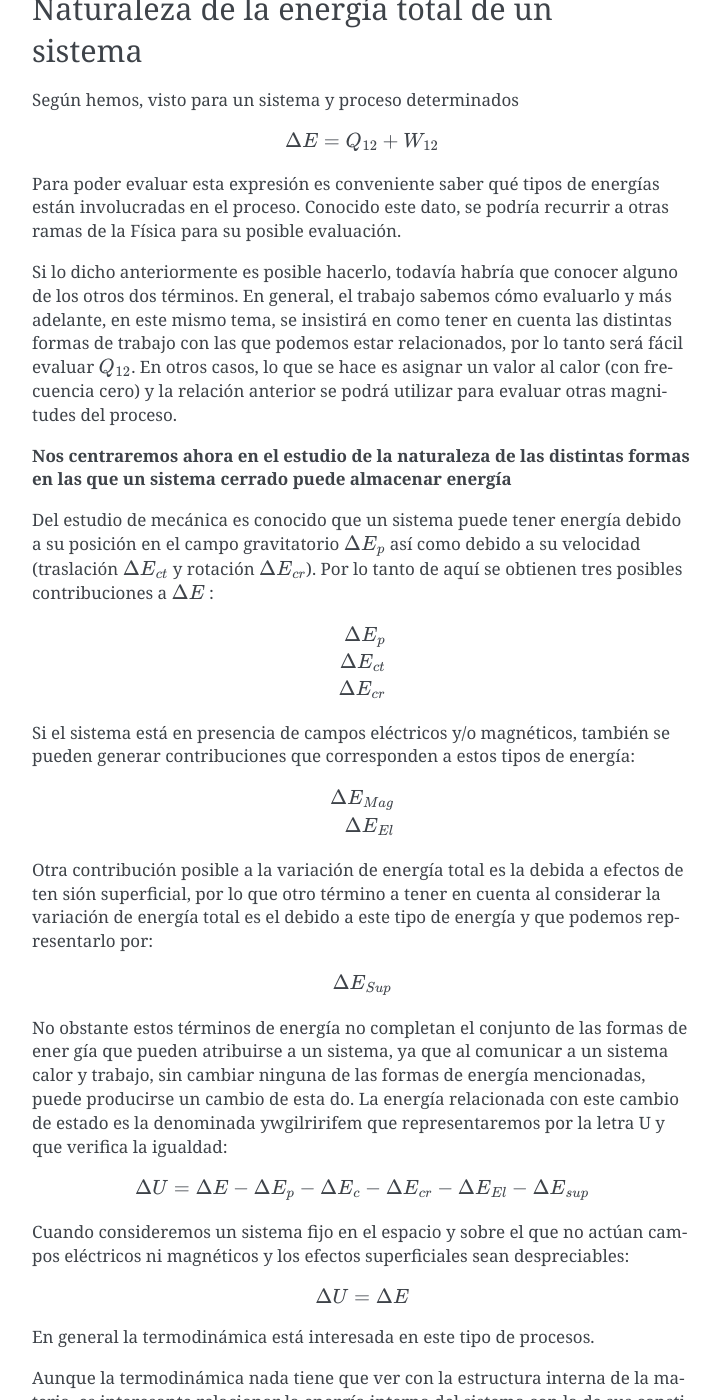
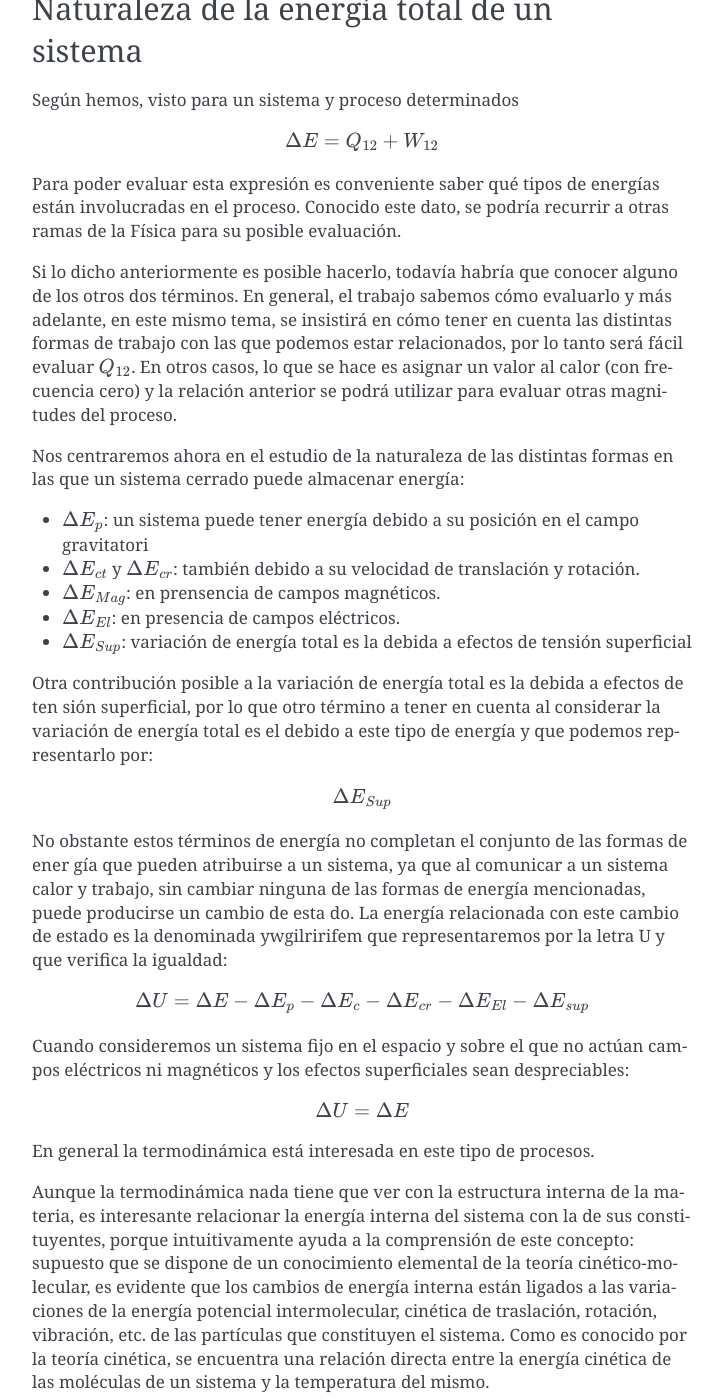
Before and after one commit to mantielero/termodinamica, a Sphinx documentation site: the page built from source/primer_principio_primer_principio.rst, in a window 1280 px wide and 1400 px high, scrolled down 5774 px. Shown: the whole window, without its empty margins (388-1109 px from the left). Built offline with Sphinx 7.4.7, drawn with Linux system fonts in a browser that asks for light colours; pages that are not in the unit, such as notebooks, are missing from menus.

Commit message:
Update primer_principio_primer_principio.rst

```diff
--- a/source/primer_principio_primer_principio.rst
+++ b/source/primer_principio_primer_principio.rst
@@ -176,25 +176,17 @@ Según hemos, visto para un sistema y proceso determinados
 
 Para poder evaluar esta expresión es conveniente saber qué tipos de energías están involucradas en el proceso. Conocido este dato, se podría recurrir a otras ramas de la Física para su posible evaluación.
 
-Si lo dicho anteriormente es posible hacerlo, todavía habría que conocer alguno de los otros dos términos.  En general, el trabajo sabemos cómo evaluarlo y más adelante, en este mismo tema, se insistirá en como tener en cuenta las distintas formas de trabajo con las que podemos estar relacionados, por lo tanto será fácil evaluar :math:`Q_{12}`.  En otros casos, lo que se hace es asignar un valor al calor (con frecuencia cero) y la relación anterior se podrá utilizar para evaluar otras magnitudes del proceso.
+Si lo dicho anteriormente es posible hacerlo, todavía habría que conocer alguno de los otros dos términos.  En general, el trabajo sabemos cómo evaluarlo y más adelante, en este mismo tema, se insistirá en cómo tener en cuenta las distintas formas de trabajo con las que podemos estar relacionados, por lo tanto será fácil evaluar :math:`Q_{12}`.  En otros casos, lo que se hace es asignar un valor al calor (con frecuencia cero) y la relación anterior se podrá utilizar para evaluar otras magnitudes del proceso.
 
 
-**Nos centraremos ahora en el estudio de la naturaleza de las distintas formas en las que un sistema cerrado puede almacenar energía**
+Nos centraremos ahora en el estudio de la naturaleza de las distintas formas en las que un sistema cerrado puede almacenar energía:
 
-Del estudio de mecánica es conocido que un sistema puede tener energía debido a su posición en el campo gravitatorio :math:`\Delta E_p` así como debido a su velocidad (traslación :math:`\Delta E_{ct}`  y rotación :math:`\Delta E_{cr}`). Por lo tanto de aquí se obtienen tres posibles contribuciones a :math:`\Delta E` :
+- :math:`\Delta E_p`: un sistema puede tener energía debido a su posición en el campo gravitatori
+- :math:`\Delta E_{ct}` y :math:`\Delta E_{cr}`: también debido a su velocidad de translación y rotación.
+- :math:`\Delta E_{Mag}`: en prensencia de campos magnéticos.
+- :math:`\Delta E_{El}`: en presencia de campos eléctricos.
+- :math:`\Delta E_{Sup}`: variación de energía total es la debida a efectos de tensión superficial
 
-.. math::
-
-   \Delta E_p \\
-   \Delta E_{ct} \\
-   \Delta E_{cr}
-
-Si el sistema está en presencia de campos eléctricos y/o magnéticos, también se pueden generar contribuciones que corresponden a estos tipos de energía:
-
-.. math::
-
-   \Delta E_{Mag} \\
-   \Delta E_{El}
 
 Otra contribución posible a la variación de energía total es la debida a efectos de ten­ sión superficial, por lo que otro término a tener en cuenta al considerar la variación de energía total es el debido a este tipo de energía y que podemos representarlo por:
 
```
